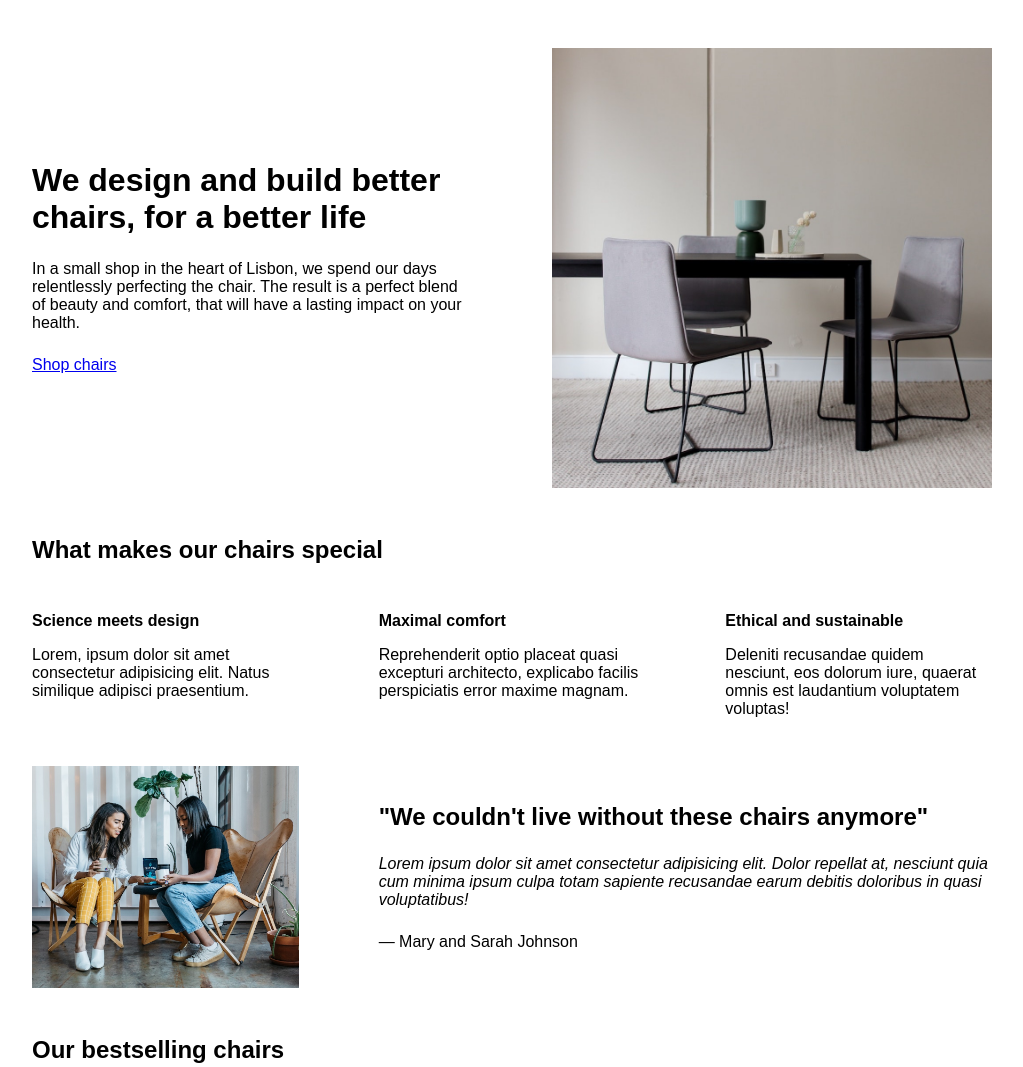
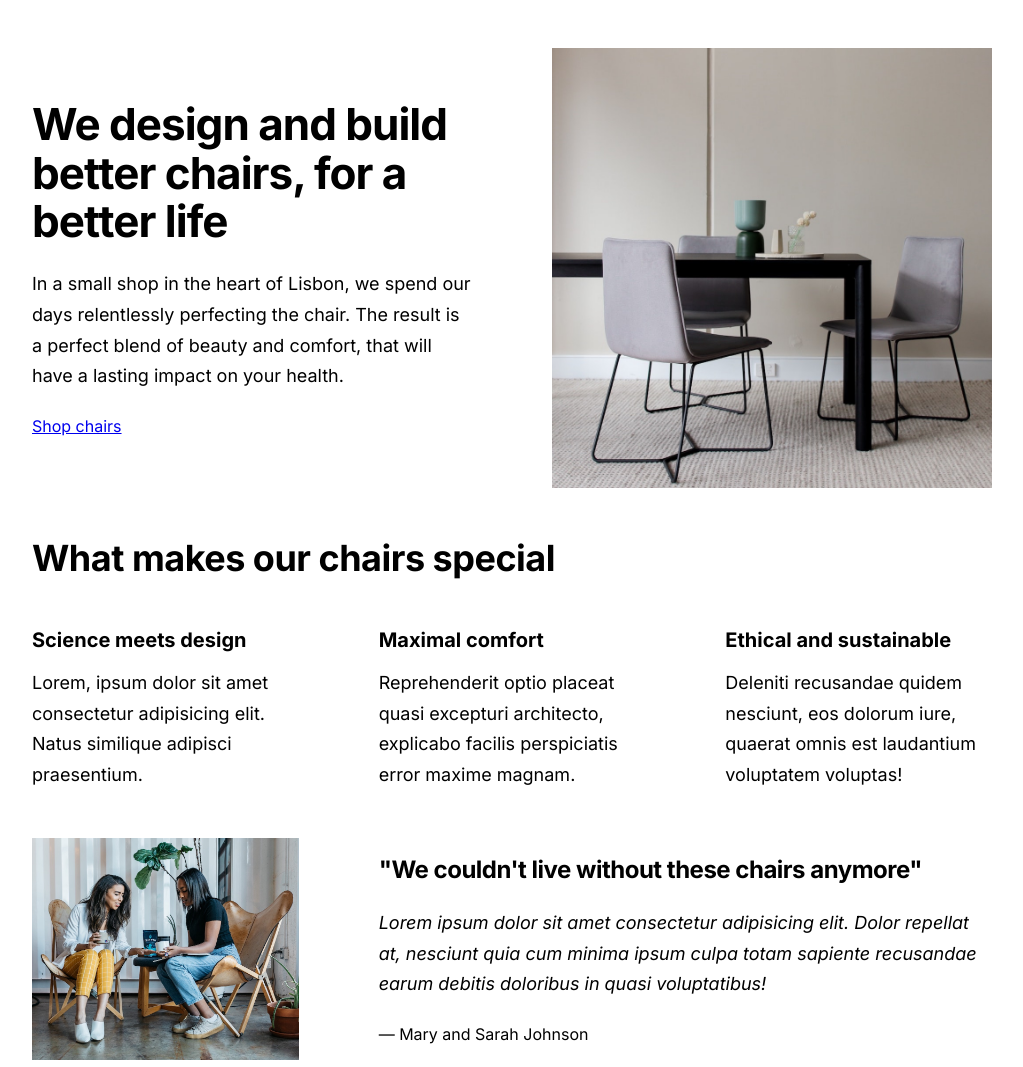
Before and after one commit to alexbleggi86/design-html-css-course-udemy, a plain HTML site: page 05-web-design-rules-and-framework/index.html in a window 1280 px wide. Shown: the top 1067 px of the page, without its empty margins (128-1151 px from the left). Drawn offline with Linux system fonts and the light colour scheme.

Commit message:
implementing typography

```diff
--- a/05-web-design-rules-and-framework/index.html
+++ b/05-web-design-rules-and-framework/index.html
@@ -4,6 +4,14 @@
     <meta charset="UTF-8" />
     <meta name="viewport" content="width=device-width, initial-scale=1.0" />
     <title>Lisbon Chair Shop</title>
+
+    <link rel="preconnect" href="https://fonts.googleapis.com" />
+    <link rel="preconnect" href="https://fonts.gstatic.com" crossorigin />
+    <link
+      href="https://fonts.googleapis.com/css2?family=Inter:ital,opsz,wght@0,14..32,100..900;1,14..32,100..900&display=swap"
+      rel="stylesheet"
+    />
+
     <link rel="stylesheet" href="style.css" />
   </head>
   <body>
--- a/05-web-design-rules-and-framework/style.css
+++ b/05-web-design-rules-and-framework/style.css
@@ -4,6 +4,7 @@ spacing system (px)
 
 font size system (px)
 10 / 12 / 14 / 16 / 18 / 20 / 24 / 30 / 36 / 44 / 52 / 62 / 74 / 86 / 98
+  - type-scale.com
 */
 
 * {
@@ -14,7 +15,7 @@ font size system (px)
 
 /* general styles */
 body {
-  font-family: sans-serif;
+  font-family: "Inter", sans-serif;
 }
 
 .container {
@@ -29,6 +30,8 @@ section {
 
 h2 {
   margin-bottom: 48px;
+  font-size: 36px;
+  letter-spacing: -0.5px;
 }
 
 .grid-3-cols {
@@ -38,7 +41,6 @@ h2 {
 }
 
 /* component styles */
-
 /* header */
 header {
   display: grid;
@@ -53,10 +55,15 @@ header {
 
 h1 {
   margin-bottom: 24px;
+  font-size: 44px;
+  line-height: 1.1;
+  letter-spacing: -1px;
 }
 
 .header-text {
   margin-bottom: 24px;
+  font-size: 18px;
+  line-height: 1.7;
 }
 
 img {
@@ -69,9 +76,12 @@ img {
 
 .features-title {
   margin-bottom: 16px;
+  font-size: 20px;
 }
 
 .features-text {
+  font-size: 18px;
+  line-height: 1.7;
 }
 
 /* testimonials */
@@ -85,11 +95,14 @@ img {
 
 .testimonial-box h2 {
   margin-bottom: 24px;
+  font-size: 24px;
 }
 
 .testimonial-text {
   font-style: italic;
   margin-bottom: 24px;
+  font-size: 18px;
+  line-height: 1.7;
 }
 
 /* chairs */
@@ -99,6 +112,7 @@ img {
 
 h3 {
   margin-bottom: 24px;
+  font-size: 20px;
 }
 
 .chair-details {
@@ -123,8 +137,10 @@ h3 {
 .chair-price {
   display: flex;
   justify-content: space-between;
+  font-size: 20px;
 }
 
 footer {
   margin-bottom: 48px;
+  font-size: 14px;
 }
```
